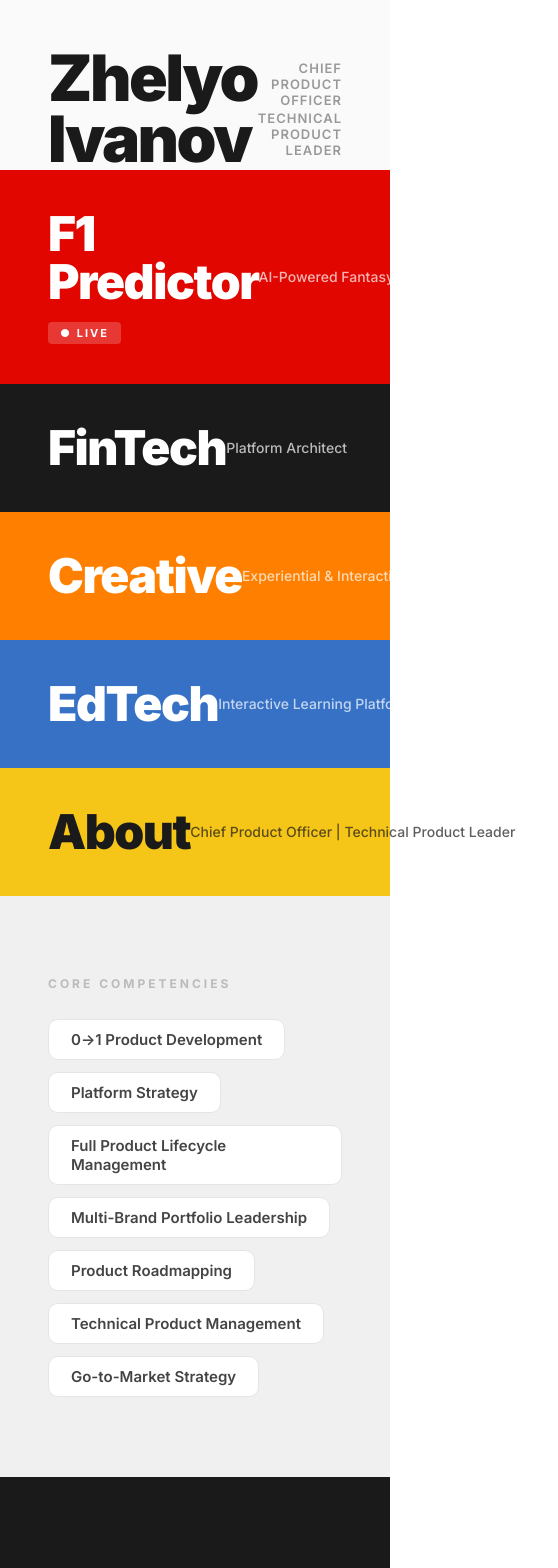
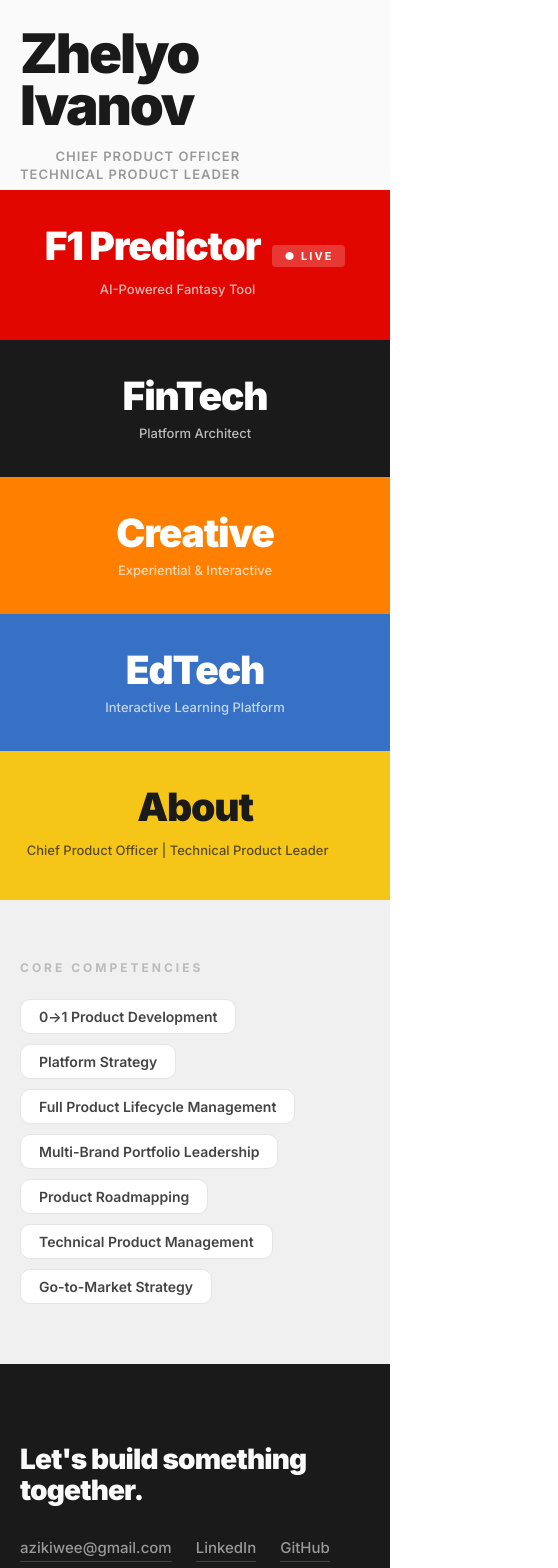
Before and after one commit to kiweeone/f1-fantasy-predictor, a React (Vite) app: page / in a window 390 px wide. Shown: the top 1568 px of the page, 558 px wide, since content can reach past the window. Built offline with nearby package versions, Linux system fonts and the light colour scheme.

Commit message:
Update Landing.jsx

```diff
--- a/src/Landing.jsx
+++ b/src/Landing.jsx
@@ -1,4 +1,4 @@
-import { useState } from "react";
+import { useState, useEffect } from "react";
 import { Link } from "react-router-dom";
 
 const bands = [
@@ -28,22 +28,32 @@ export default function Landing() {
         a{text-decoration:none;color:inherit}
         @keyframes fadeUp{from{opacity:0;transform:translateY(20px)}to{opacity:1;transform:translateY(0)}}
         .fu{animation:fadeUp .6s ease-out both}
+
+        /* ─── RESPONSIVE VARS ─── */
+        :root { --pad: 48px; --band-dir: row; --hero-dir: row; --hero-align: flex-end; --role-mt: 0; --title-size: clamp(64px, 10vw, 130px); --band-size: clamp(48px, 7vw, 100px); }
+
+        @media (max-width: 768px) {
+          :root { --pad: 20px; --band-dir: column; --hero-dir: column; --hero-align: flex-start; --role-mt: 8px; --title-size: clamp(48px, 14vw, 80px); --band-size: clamp(36px, 10vw, 64px); }
+        }
+
         .band{transition:all .35s cubic-bezier(.16,1,.3,1)}
-        .band:hover{padding-top:56px;padding-bottom:56px}
+        @media (min-width: 769px) {
+          .band:hover{padding-top:56px;padding-bottom:56px}
+        }
         .band-arrow{transition:transform .3s ease,opacity .3s ease;opacity:0;transform:translateX(-10px)}
         .band:hover .band-arrow{opacity:1;transform:translateX(0)}
       `}</style>
 
-      {/* ─── HERO — tight, left-aligned like the bands ─── */}
-      <section className="fu" style={{ padding: "48px 48px 0" }}>
-        <div style={{ display: "flex", justifyContent: "space-between", alignItems: "flex-end", marginBottom: 0 }}>
+      {/* ─── HERO ─── */}
+      <section className="fu" style={{ padding: "var(--pad)", paddingTop: "calc(var(--pad) + 8px)", paddingBottom: 0 }}>
+        <div style={{ display: "flex", flexDirection: "var(--hero-dir)", justifyContent: "space-between", alignItems: "var(--hero-align)", gap: 8 }}>
           <h1 style={{
-            fontSize: "clamp(64px, 10vw, 130px)", fontWeight: 900, letterSpacing: "-0.04em",
+            fontSize: "var(--title-size)", fontWeight: 900, letterSpacing: "-0.04em",
             lineHeight: 0.95, color: "#1a1a1a",
           }}>
             Zhelyo Ivanov
           </h1>
-          <div style={{ textAlign: "right", paddingBottom: 12 }}>
+          <div style={{ textAlign: "right", paddingBottom: 8, marginTop: "var(--role-mt)" }}>
             <div style={{ fontSize: 13, fontWeight: 600, color: "#999", letterSpacing: 1, textTransform: "uppercase" }}>
               Chief Product Officer
             </div>
@@ -55,12 +65,11 @@ export default function Landing() {
       </section>
 
       {/* ─── BANDS ─── */}
-      <section className="fu" style={{ marginTop: 0 }}>
+      <section className="fu">
         {bands.map((p, i) => {
           const isLink = !!p.link;
           const Wrapper = isLink ? Link : "div";
           const wrapperProps = isLink ? { to: p.link } : {};
-          const isAbout = p.title === "About";
 
           return (
             <Wrapper
@@ -70,15 +79,16 @@ export default function Landing() {
               onMouseEnter={() => setHov(i)}
               onMouseLeave={() => setHov(null)}
               style={{
-                display: "flex", justifyContent: "space-between", alignItems: "center",
-                padding: "40px 48px", background: p.bg, color: p.color,
-                cursor: isLink ? "pointer" : "default",
+                display: "flex", flexDirection: "var(--band-dir)", justifyContent: "space-between",
+                alignItems: "var(--band-dir)" === "column" ? "flex-start" : "center",
+                padding: "36px var(--pad)", background: p.bg, color: p.color,
+                cursor: isLink ? "pointer" : "default", gap: 8,
               }}
             >
-              <div style={{ display: "flex", alignItems: "baseline", gap: 16, flexWrap: "wrap" }}>
+              <div style={{ display: "flex", alignItems: "baseline", gap: 12, flexWrap: "wrap" }}>
                 <span style={{
-                  fontSize: "clamp(48px, 7vw, 100px)", fontWeight: 900,
-                  letterSpacing: "-0.03em", lineHeight: 1,
+                  fontSize: "var(--band-size)", fontWeight: 900,
+                  letterSpacing: "-0.03em", lineHeight: 1.05,
                 }}>
                   {p.title}
                 </span>
@@ -91,9 +101,9 @@ export default function Landing() {
                   </span>
                 )}
               </div>
-              <div style={{ display: "flex", alignItems: "center", gap: 16, flexShrink: 0 }}>
-                <span style={{ fontSize: 14, fontWeight: 500, opacity: 0.7 }}>{p.role}</span>
-                {isLink && <span className="band-arrow" style={{ fontSize: 28, fontWeight: 300 }}>→</span>}
+              <div style={{ display: "flex", alignItems: "center", gap: 12, flexShrink: 0 }}>
+                <span style={{ fontSize: 13, fontWeight: 500, opacity: 0.7 }}>{p.role}</span>
+                {isLink && <span className="band-arrow" style={{ fontSize: 24, fontWeight: 300 }}>→</span>}
               </div>
             </Wrapper>
           );
@@ -101,15 +111,15 @@ export default function Landing() {
       </section>
 
       {/* ─── SKILLS ─── */}
-      <section style={{ background: "#f0f0f0", padding: "80px 48px" }}>
+      <section style={{ background: "#f0f0f0", padding: "60px var(--pad)" }}>
         <div style={{ maxWidth: 1200, margin: "0 auto" }}>
-          <div style={{ fontSize: 12, fontWeight: 700, color: "#bbb", textTransform: "uppercase", letterSpacing: 3, marginBottom: 28 }}>
+          <div style={{ fontSize: 12, fontWeight: 700, color: "#bbb", textTransform: "uppercase", letterSpacing: 3, marginBottom: 24 }}>
             Core Competencies
           </div>
-          <div style={{ display: "flex", flexWrap: "wrap", gap: 12 }}>
+          <div style={{ display: "flex", flexWrap: "wrap", gap: 10 }}>
             {skills.map(s => (
               <span key={s} style={{
-                fontSize: 15, fontWeight: 600, padding: "10px 22px",
+                fontSize: 14, fontWeight: 600, padding: "8px 18px",
                 background: "#fff", borderRadius: 10, color: "#444", border: "1px solid #e5e5e5",
               }}>{s}</span>
             ))}
@@ -118,15 +128,15 @@ export default function Landing() {
       </section>
 
       {/* ─── CONTACT ─── */}
-      <section style={{ background: "#1a1a1a", color: "#fafafa", padding: "100px 48px" }}>
+      <section style={{ background: "#1a1a1a", color: "#fafafa", padding: "80px var(--pad)" }}>
         <div style={{ maxWidth: 1200, margin: "0 auto" }}>
           <h2 style={{
-            fontSize: "clamp(36px, 5vw, 64px)", fontWeight: 900,
-            letterSpacing: "-0.03em", lineHeight: 1.1, marginBottom: 40,
+            fontSize: "clamp(28px, 5vw, 64px)", fontWeight: 900,
+            letterSpacing: "-0.03em", lineHeight: 1.1, marginBottom: 32,
           }}>
             Let's build something<br />together.
           </h2>
-          <div style={{ display: "flex", gap: 32, flexWrap: "wrap", fontSize: 16, fontWeight: 500 }}>
+          <div style={{ display: "flex", gap: 24, flexWrap: "wrap", fontSize: 15, fontWeight: 500 }}>
             {[
               { label: "azikiwee@gmail.com", href: "mailto:azikiwee@gmail.com" },
               { label: "LinkedIn", href: "https://www.linkedin.com/in/zhelyoivanov/" },
@@ -143,7 +153,7 @@ export default function Landing() {
       </section>
 
       <footer style={{
-        background: "#1a1a1a", borderTop: "1px solid #333", padding: "20px 48px",
+        background: "#1a1a1a", borderTop: "1px solid #333", padding: "20px var(--pad)",
         display: "flex", justifyContent: "space-between", fontSize: 13, color: "#555",
       }}>
         <span>© 2026 Zhelyo Ivanov</span>
```
